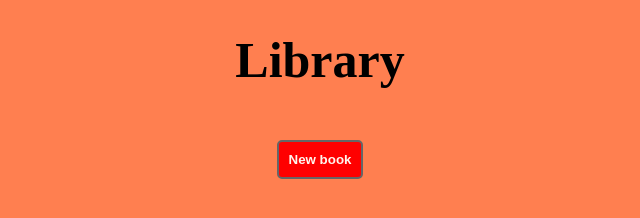
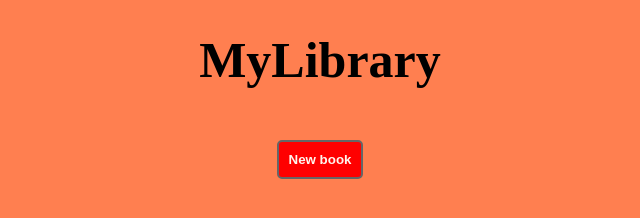
Before and after one commit to Joseangeltelecom/MyLibrary, a plain HTML site: page Index.html in a window 1280 px wide. Shown: the whole page, without its empty margins (320-960 px from the left). Drawn offline with Linux system fonts and the light colour scheme.

Commit message:
Update Index.html

```diff
--- a/Index.html
+++ b/Index.html
@@ -8,7 +8,7 @@
   <title>Library</title>
 </head>
 <body>
-  <h1>Library</h1>
+  <h1>MyLibrary</h1>
 
   <main class="main">
   <button class="new-book-button">New book</button> <!--  Este es mi boton para activar el popUp -->
```
